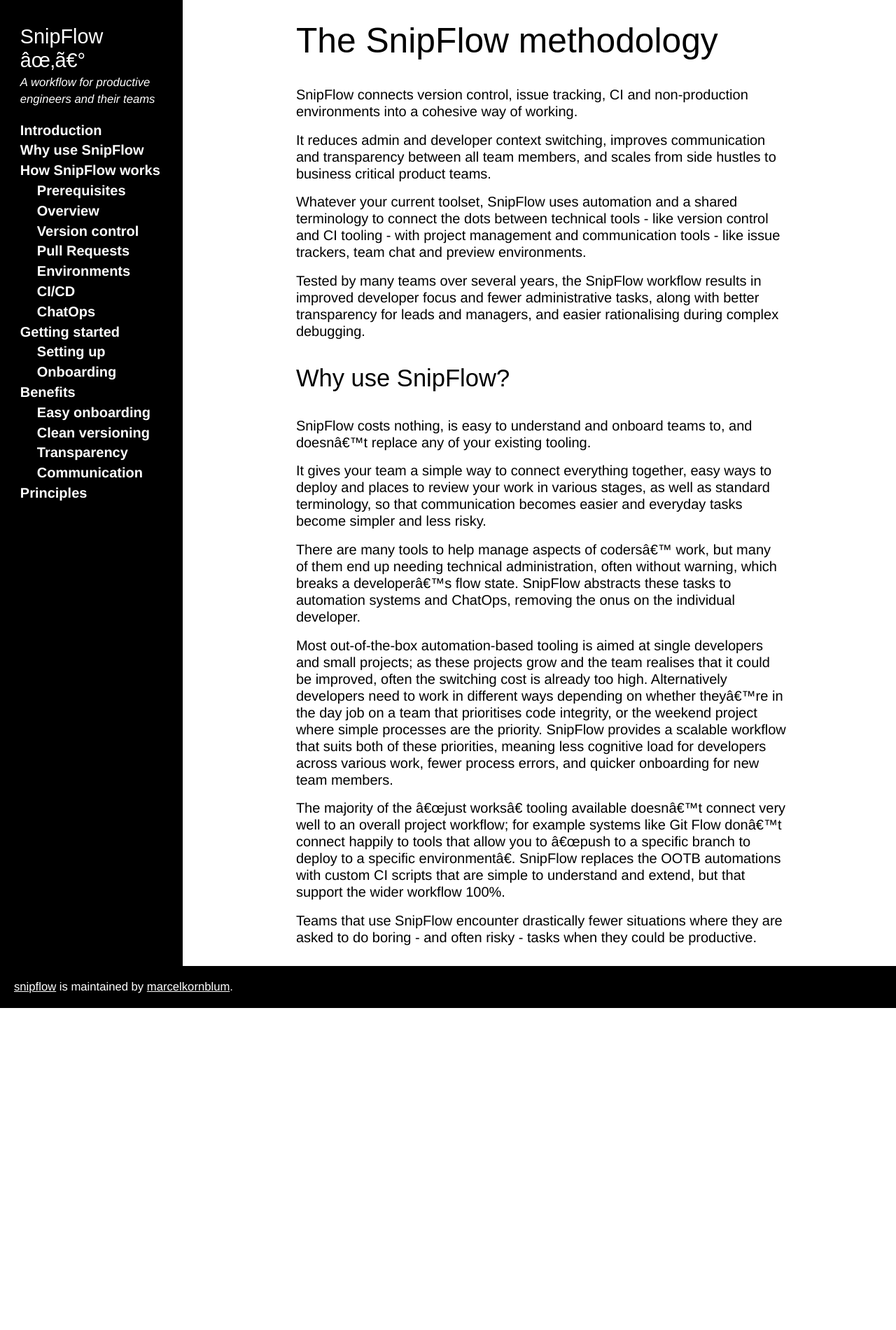
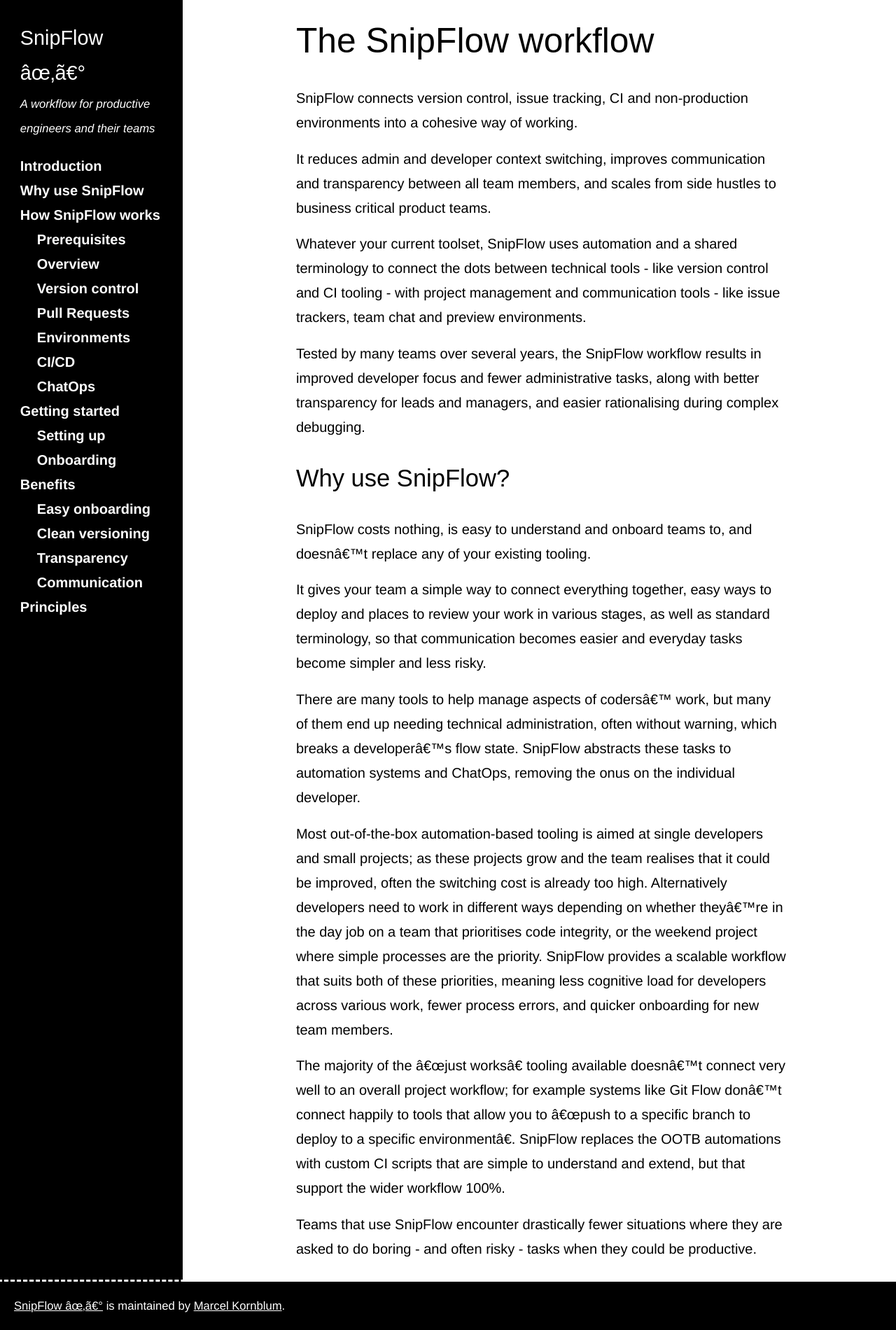
Before and after one commit to marcelkornblum/snipflow, a Jekyll site: the page built from docs/README.md, in a window 1280 px wide. Shown: the whole page at 70% size. Built offline with Jekyll 4.4.1, drawn with Linux system fonts in a browser that asks for light colours; some web fonts are replaced; our own code applies the rules of GitHub Pages for plain Markdown files; before the commit the page ends 1440 px from its top, so only the background shows below that.

Commit message:
complete custom styling

```diff
--- a/docs/README.md
+++ b/docs/README.md
@@ -1,4 +1,4 @@
-# The SnipFlow methodology
+# The SnipFlow workflow
 
 SnipFlow connects version control, issue tracking, CI and non-production environments into a cohesive way of working.
 
--- a/docs/_includes/header.html
+++ b/docs/_includes/header.html
@@ -1,7 +1,28 @@
+<script lang="javascript">
+  function toggleMenuButton(e) {
+    let t = e.target.getAttribute('aria-expanded') === 'true'
+    e.target.setAttribute('aria-expanded', !t)
+  }
+</script>
+
 <header class="page-header" role="banner">
-  <a id="skip-to-content" href="#content" aria-label="link to content section">Skip to the content.</a>
-  <a href="/" id="home-link" aria-label="Link to the project main page"><span>{{ site.title|default:site.github.repository_name }}</span></a>
-  <span id="project-tagline">{{ site.description|default:site.github.project_tagline }}</span>
+  {% comment %} <div id="logo">
+    {% endcomment %}
+    <a id="skip-to-content" href="#content" aria-label="link to content section">Skip to the content.</a>
+    <a href="/" id="home-link" aria-label="Link to the project main page"><span>{{ site.title|default:site.github.repository_name }}</span></a>
+    <span id="project-tagline">{{ site.description|default:site.github.project_tagline }}</span>
+    {% comment %}
+  </div> {% endcomment %}
 
-  {% include nav.html %}
+  {% comment %} <div id="navigation">
+    {% endcomment %}
+    <button aria-expanded="false" onclick="toggleMenuButton(event)">
+      <svg class="docs-icon" focusable="false" viewBox="0 0 32 32">
+        <path d="M3,3 29,3 M3,16 29,16 M3,29 29,29"></path>
+      </svg>&nbsp;Menu
+    </button>
+
+    {% include nav.html %}
+    {% comment %}
+  </div> {% endcomment %}
 </header>
--- a/docs/_includes/nav.html
+++ b/docs/_includes/nav.html
@@ -1,7 +1,3 @@
-<button aria-expanded="false">
-  Menu
-</button>
-
 <nav class="docs-nav" aria-labelledby="nav-label">
   <span id="nav-label" hidden="">main</span>
     {% if site.data.sitenav.toc[0] %}
--- a/docs/_layouts/default.html
+++ b/docs/_layouts/default.html
@@ -12,10 +12,7 @@
     </div>
 
     <footer>
-        {% if site.github.is_project_page %}
-            <span class="site-footer-owner"><a href="{{ site.github.repository_url }}">{{ site.github.repository_name }}</a> is maintained by <a href="{{ site.github.owner_url }}">{{ site.github.owner_name }}</a>.</span>
-        {% endif %}
-          <!-- <a href="{{ site.github.repository_url }}" class="btn">View on GitHub</a> -->
+        <span class="site-footer-owner"><a href="{{ site.github.repository_url }}">SnipFlow ✂〰</a> is maintained by <a href="{{ site.github.owner_url }}">Marcel Kornblum</a>.</span>
     </footer>
 </body>
 </html>
--- a/docs/_scss/main.scss
+++ b/docs/_scss/main.scss
@@ -3,7 +3,7 @@
 :root {
     --ratio: 1.2;
     --measure: 70ch;
-    --fontsize-base: clamp(0.75rem, calc(1rem + 0.333vw), 1.25rem);
+    --fontsize-base: clamp(0.75rem, calc(0.25rem + 2.2222vw), 1.25rem);
     --s-5: calc(var(--s-4) / var(--ratio));
     --s-4: calc(var(--s-3) / var(--ratio));
     --s-3: calc(var(--s-2) / var(--ratio));
@@ -15,11 +15,11 @@
     --s3: calc(var(--s2) * var(--ratio));
     --s4: calc(var(--s3) * var(--ratio));
     --s5: calc(var(--s4) * var(--ratio));
-    --line-height: var(--ratio);
+    --line-height: 1.75;
     --border-thin: var(--s-5);
     --border-thick: var(--s-2);
     font-size: var(--fontsize-base);
-    line-height: var(--ratio);
+    line-height: var(--line-height);
 }
 
 *,
@@ -65,6 +65,7 @@
 h3 {
     margin-bottom: 1rem;
     font-family: 'Gilroy-Heavy', sans-serif;
+    line-height: var(--ratio);
 }
 
 h1 {
@@ -123,6 +124,7 @@
 #page {
     display: flex;
     flex-wrap: wrap;
+    min-width: 320px;
 }
 
 header,
@@ -133,7 +135,8 @@
 header {
     flex-basis: 13rem;
     flex-grow: 1;
-    padding-top: var(--s3);
+    // display: flex;
+    padding-top: var(--s2);
     background-color: black;
     color: white;
 }
@@ -159,11 +162,40 @@
 /* Header and nav */
 
 header button {
+    cursor: pointer;
+    position: fixed;
+    top: calc(var(--s4));
+    right: var(--s1);
+    font-size: var(--s0);
+    line-height: 1.1;
+    padding: var(--s-1);
     display: none;
+}
+
+header button svg {
+    width: .75em;
+    height: .75em;
+    stroke: currentColor;
+    stroke-width: 4;
+    fill: none;
 }
 
 nav {
     margin-top: var(--s0);
+}
+
+@media (max-width:866px) {
+    header button {
+        display: block;
+    }
+
+    nav {
+        display: none;
+    }
+
+    [aria-expanded=true]+nav {
+        display: block
+    }
 }
 
 nav ul {
@@ -196,3 +228,7 @@
 
 
 /* Footer */
+
+footer {
+    outline: white dashed 3px;
+}
```
